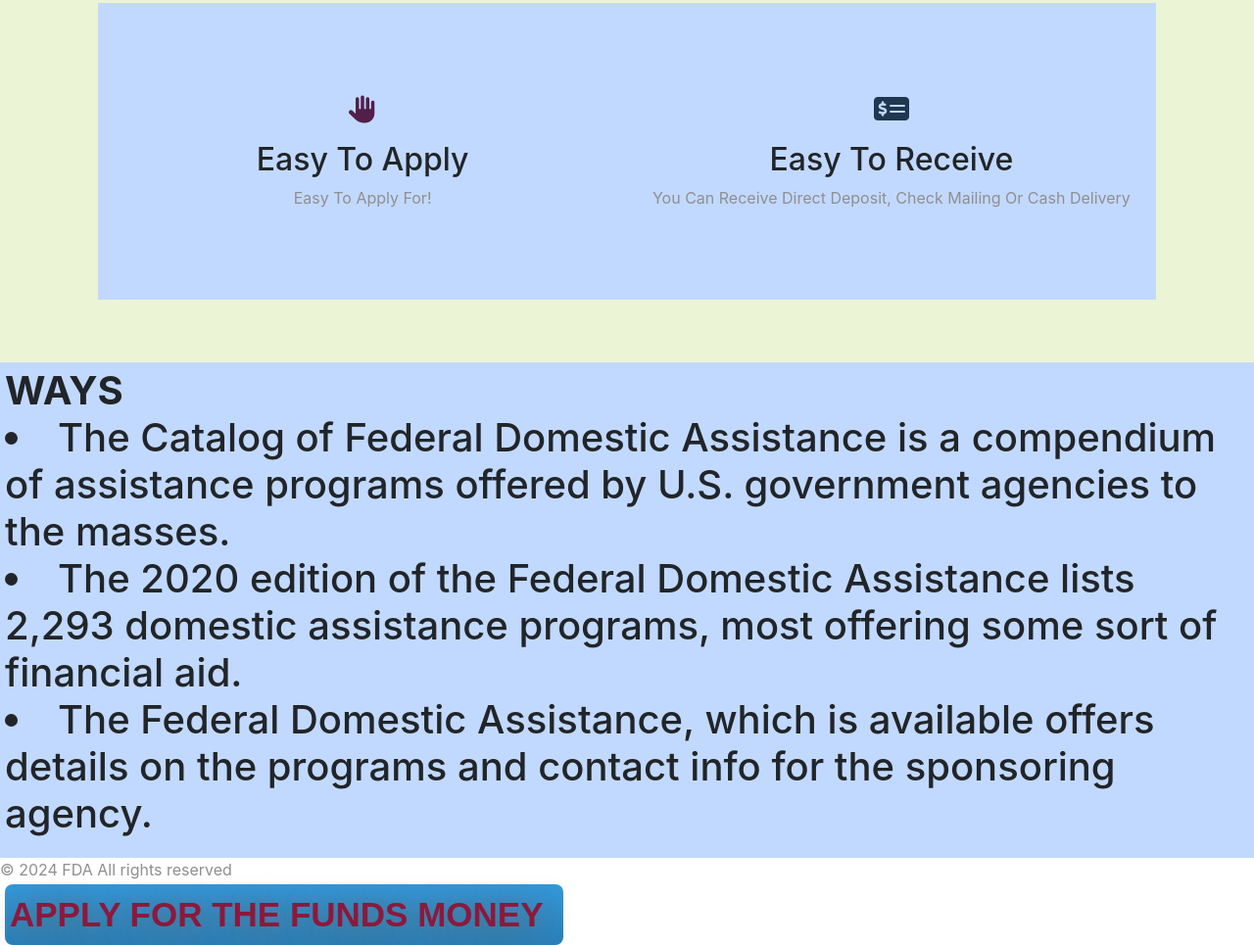
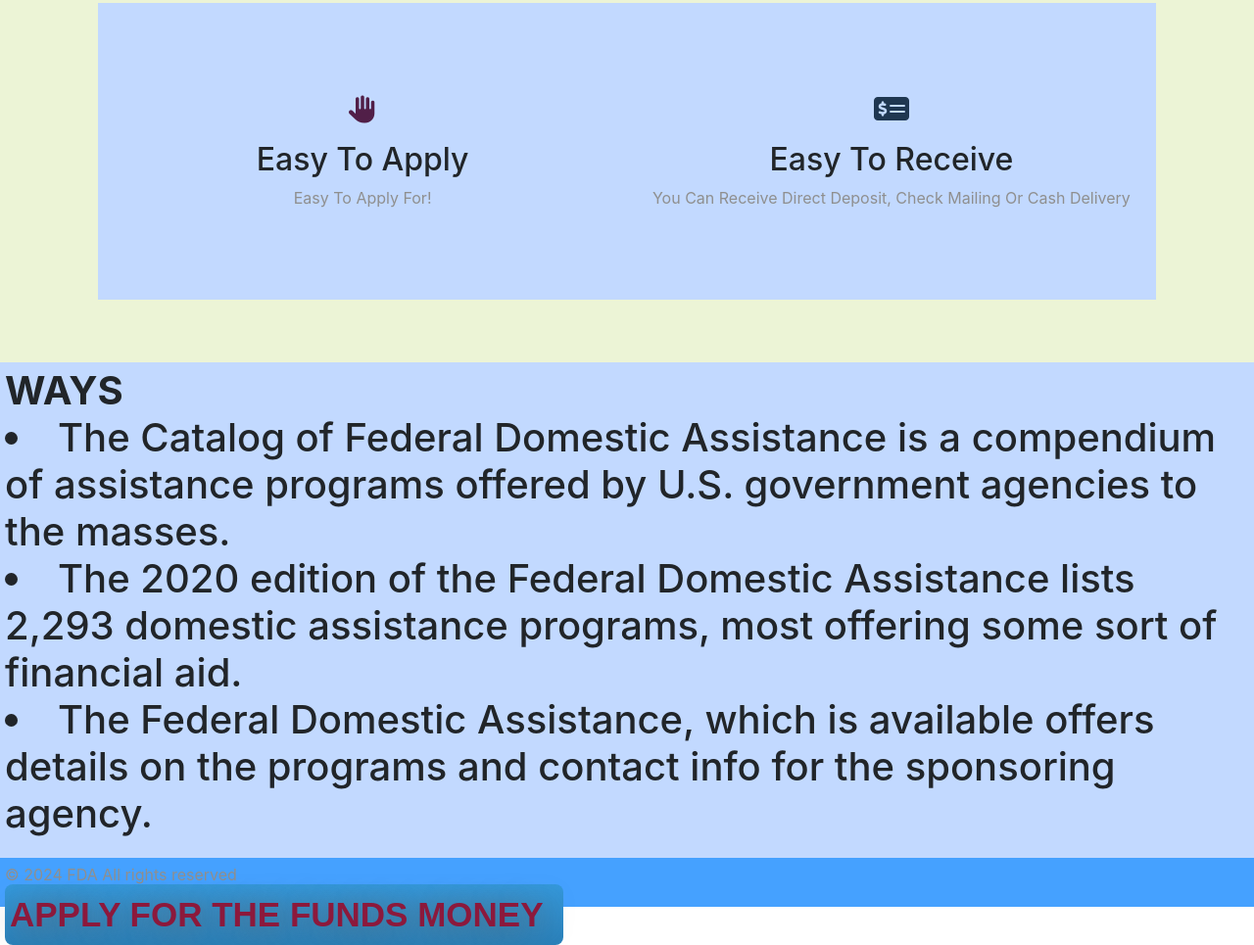
Before and after one commit to Rotty12/fda, a plain HTML site: page index.html in a window 1280 px wide. Shown: the part 1041-2006 px from the top of the page at 98% size. Drawn offline with nearby package versions, Linux system fonts and the light colour scheme; files whose address does not match are found by name.

Commit message:
Update styles.css

```diff
--- a/styles.css
+++ b/styles.css
@@ -99,4 +99,12 @@ background: #3498db;
  background-image: linear-gradient(to bottom, #3cb0fd, #3498db);
  text-decoration: none;
 }
+
+footer {
+  display: flex;
+  justify-content: center;
+  padding: 5px;
+  background-color: #45a1ff;
+  color: #fff;
 }
+}
```
